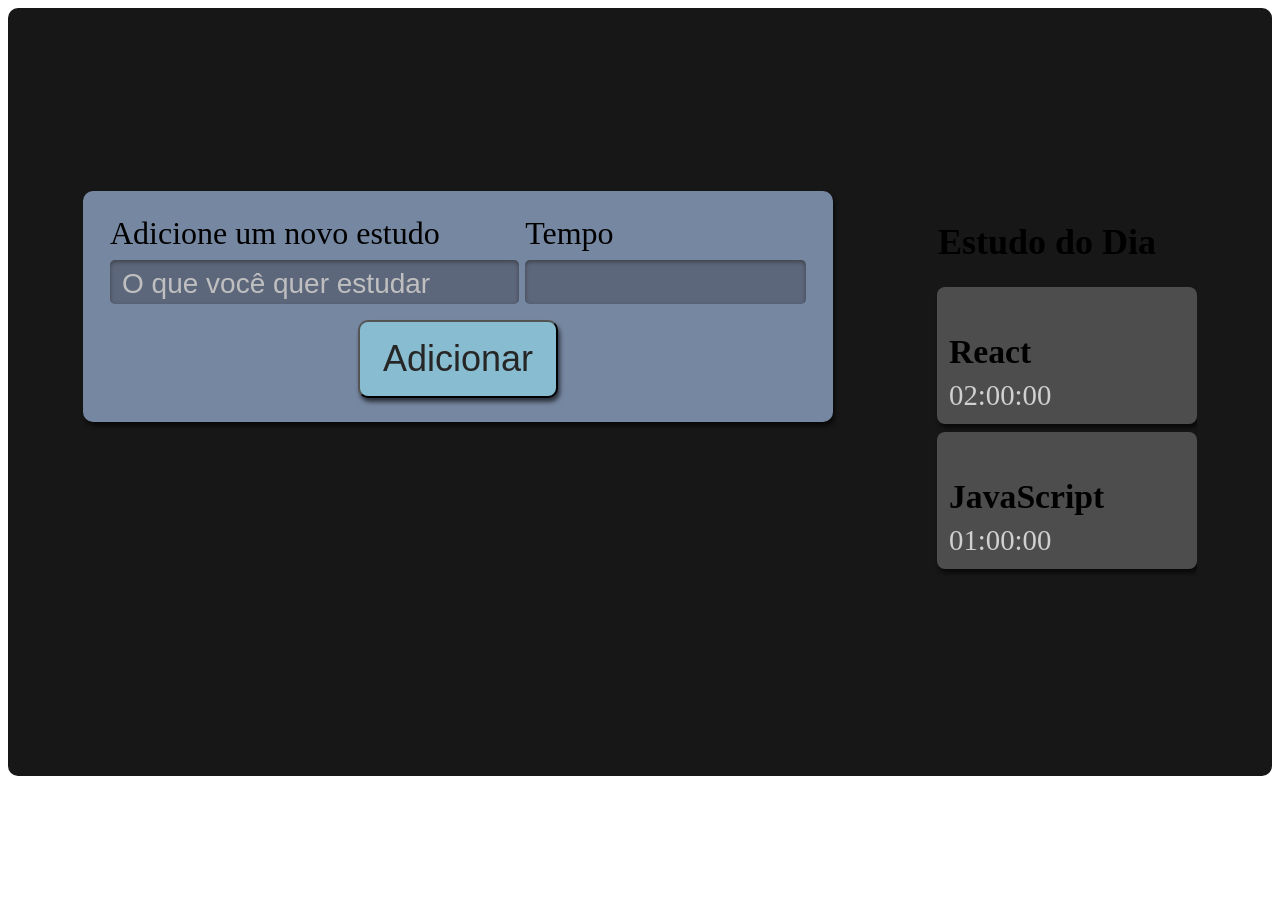
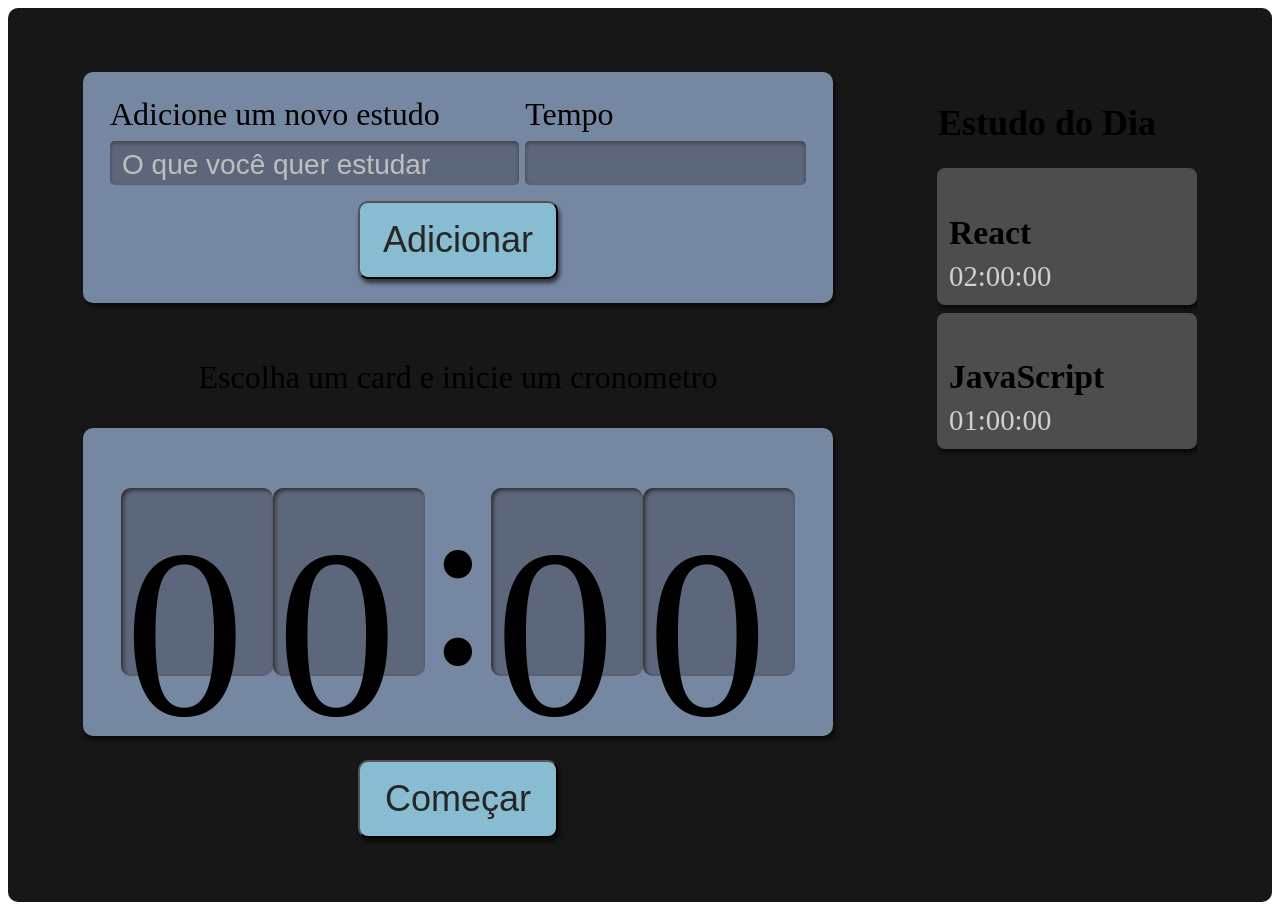
Before and after one commit to augustosplett/alura-studies, a React (Create React App) app: page / in a window 1280 px wide. Before the commit the page ends 800 px from the top, so only its background shows below. Built offline with nearby package versions, Linux system fonts and the light colour scheme.

Commit message:
Usando hooks para incluir tarefas na lista de tarefas.

```diff
--- /dev/null
+++ b/src/components/cronometro/Cronometro.module.scss
@@ -0,0 +1,59 @@
+.cronometro {
+    display: flex;
+    flex-direction: column;
+    align-items: center;
+    grid-area: cronometro;
+
+    .relogioWrapper {
+      align-items: center;
+      background-color: #7687A1;
+      border-radius: 10px;
+      box-shadow: 2px 4px 4px #0000009F;
+      box-sizing: border-box;
+      display: flex;
+      font-size: 5rem;
+      justify-content: center;
+      margin-bottom: 24px;
+      padding: 16px 12px;
+      width: 100%;
+    }
+
+    .titulo {
+      font-size: 2rem;
+    }
+
+    button {
+      background-color: #88bcd1;
+      border-radius: 10px;
+      box-shadow: 2px 4px 4px #0000009F;
+      color: #272626;
+      cursor: pointer;
+      font-size: 1.25rem;
+      padding: 16px;
+      width: 150px;
+
+      &:active {
+        background-color: #7CA6B7;
+        box-shadow: 2px 2px 4px #0000009F inset;
+        cursor: auto;
+      }
+    }
+
+    @media screen and (min-width:1280px) {
+
+      .relogioWrapper{
+        font-size: 15rem;
+      }
+
+      p {
+        font-size: 2rem;
+      }
+
+      button {
+        grid-column-start: span 2;
+        justify-self: center;
+        width: 200px;
+        font-size: 2.25rem;
+      }
+    }
+  }
--- /dev/null
+++ b/src/components/cronometro/index.tsx
@@ -0,0 +1,19 @@
+import Botao from "../botao";
+import Relogio from "./relogio";
+import style from './Cronometro.module.scss'
+
+export default function Cronometro(){
+    return(
+        <div className={style.cronometro}>
+            <p className={style.titulo}>
+                Escolha um card e inicie um cronometro
+            </p>
+            <div className={style.relogioWrapper}>
+                <Relogio/>
+            </div>
+            <Botao>
+                Começar
+            </Botao>
+        </div>
+    )
+}
--- /dev/null
+++ b/src/components/cronometro/relogio/Relogio.module.scss
@@ -0,0 +1,21 @@
+.relogioNumero {
+    background-color: #5D677C;
+    box-shadow: 2px 2px 4px #2B2B2B inset;
+    height: 3.6rem;
+    width: 3rem;
+    padding: 8px 4px;
+    border-radius: 10px;
+
+    @media screen and (min-width:1280px) {
+      height: 10.8rem;
+      width: 9rem;
+    }
+  }
+
+  .relogioDivisao {
+    height: 4.2rem;
+
+    @media screen and (min-width:1280px) {
+      height: 12.6rem;
+    }
+  }
--- /dev/null
+++ b/src/components/cronometro/relogio/index.tsx
@@ -0,0 +1,14 @@
+import React from "react";
+import style from './Relogio.module.scss'
+
+export default function Relogio(){
+    return(
+        <>
+            <span className={style.relogioNumero}>0</span>
+            <span className={style.relogioNumero}>0</span>
+            <span className={style.relogioDvisao}>:</span>
+            <span className={style.relogioNumero}>0</span>
+            <span className={style.relogioNumero}>0</span>
+        </>
+    )
+}
--- a/src/components/lista/index.tsx
+++ b/src/components/lista/index.tsx
@@ -1,17 +1,22 @@
-import React from "react";
+import React, { useState } from "react";
 import Item from "./item";
 import style from './Lista.module.scss'
 
 function Lista(){
 
-    const tarefas = [{tarefa: 'React', tempo: '02:00:00' },{tarefa: 'JavaScript', tempo: '01:00:00' }]
+    const [tarefas, setTarefas] = useState(
+      [{tarefa: 'React', tempo: '02:00:00' },{tarefa: 'JavaScript', tempo: '01:00:00' }]
+    );
 
     return(
         <aside className={style.listaTarefas}>
-          <h2>Estudo do Dia</h2>
+          <h2 onClick={() => {
+            setTarefas([...tarefas, { tarefa: "estudar estados", tempo:'05:00:00'}])
+          }}>Estudo do Dia</h2>
           <ul>
             {tarefas.map((item, index) => (
               <Item
+                key={index}
                 {...item}
               />
             ))}
--- a/src/pages/App.tsx
+++ b/src/pages/App.tsx
@@ -1,3 +1,4 @@
+import Cronometro from '../components/cronometro';
 import Formulario from '../components/formulario';
 import Lista from '../components/lista';
 import style from './App.module.scss'
@@ -7,6 +8,7 @@
     <div className={style.AppStyle}>
       <Formulario />
       <Lista />
+      <Cronometro/>
     </div>
   );
 }
```
